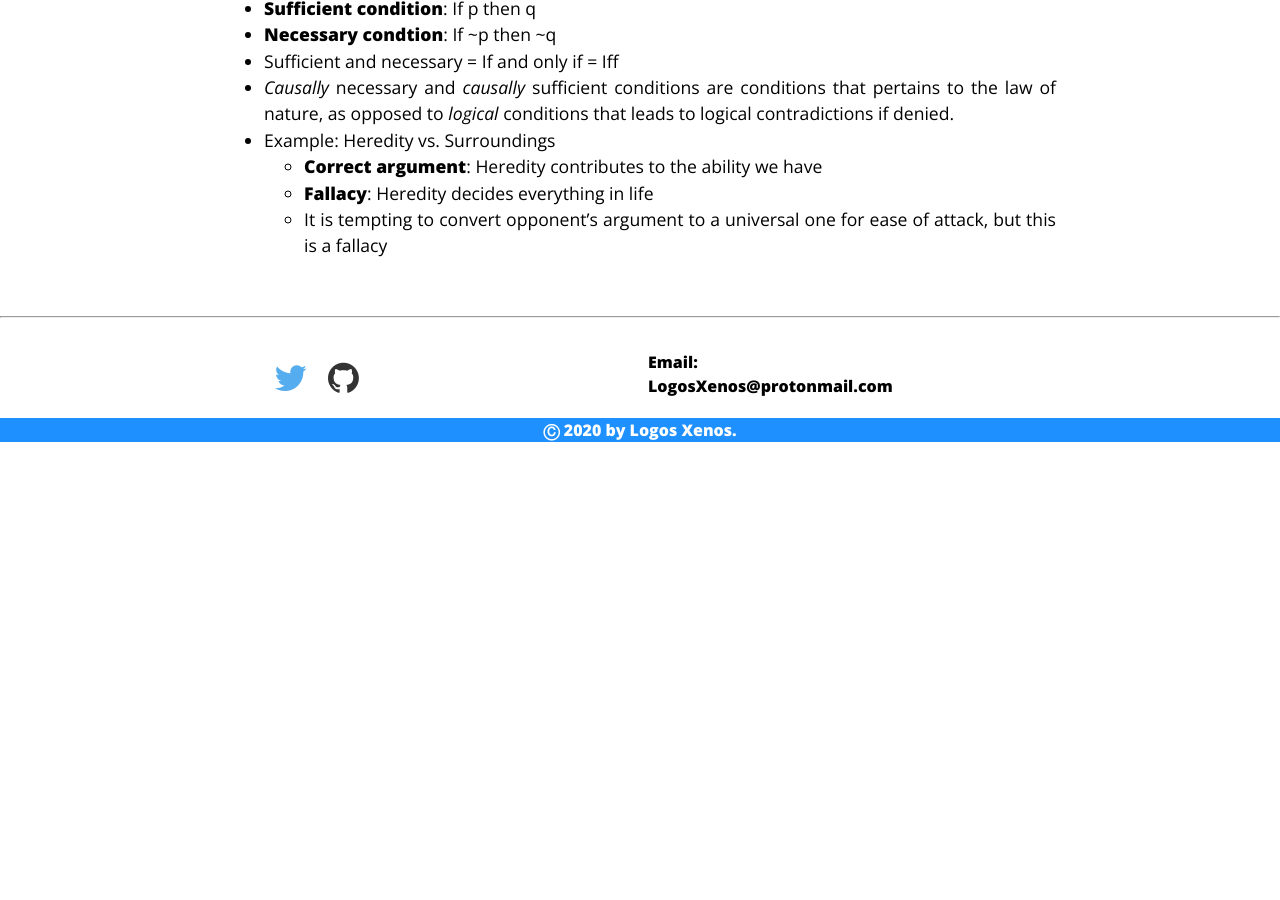
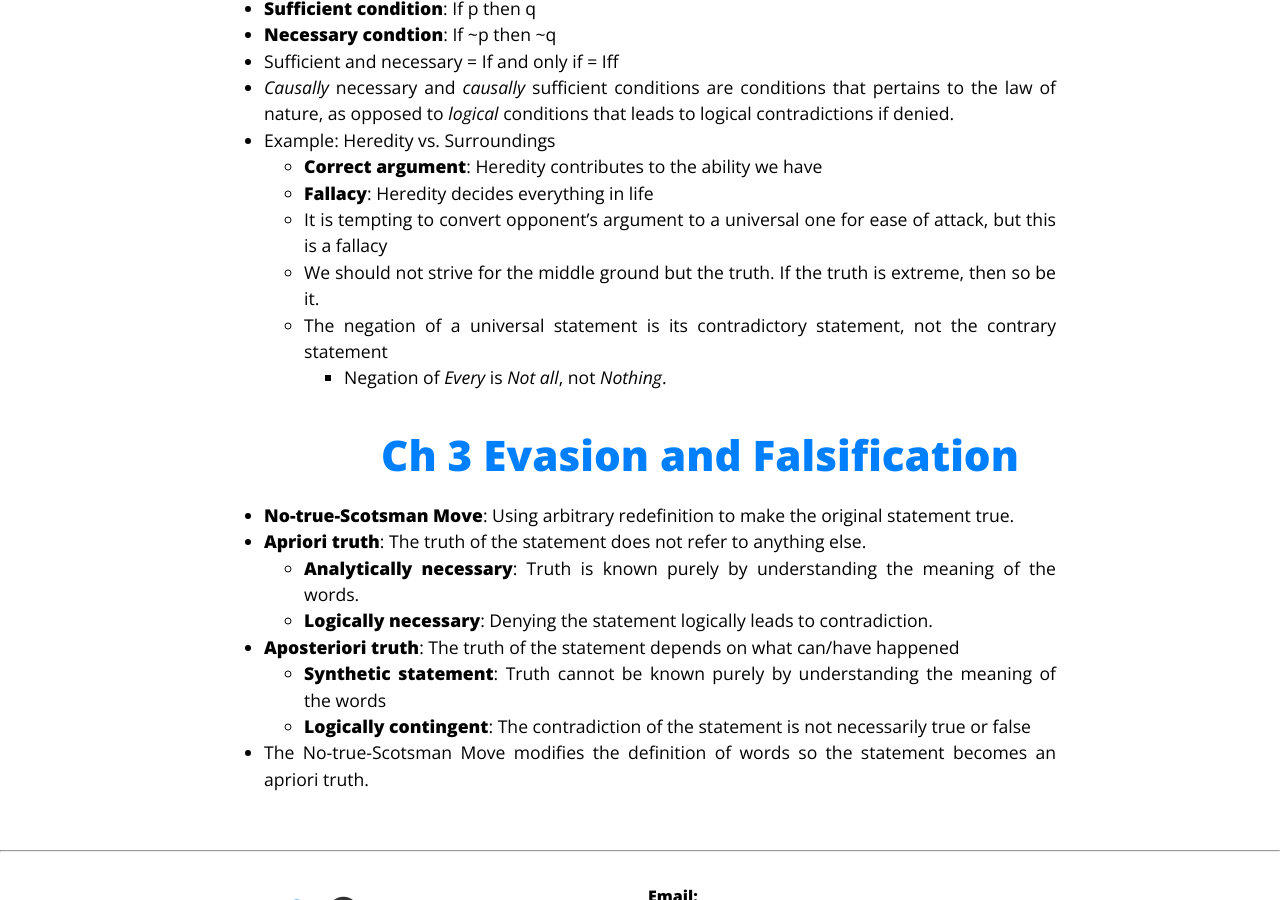
Before and after one commit to LogosXenos/LogosXenos.github.io, a Jekyll site: the page built from hidden/how-to-think-straight.md, in a window 1280 px wide and 900 px high, scrolled down 3162 px. Built offline with Jekyll 4.4.1, drawn with Linux system fonts in a browser that asks for light colours; before the commit the page ends 3604 px from its top, so only the background shows below that.

```diff
--- a/hidden/how-to-think-straight.md
+++ b/hidden/how-to-think-straight.md
@@ -96,3 +96,15 @@
 	- **Correct argument**: Heredity contributes to the ability we have
 	- **Fallacy**: Heredity decides everything in life
 	- It is tempting to convert opponent's argument to a universal one for ease of attack, but this is a fallacy
+	- We should not strive for the middle ground but the truth. If the truth is extreme, then so be it.
+	- The negation of a universal statement is its contradictory statement, not the contrary statement
+		- Negation of *Every* is *Not all*, not *Nothing*.
+## Ch 3 Evasion and Falsification
+- **No-true-Scotsman Move**: Using arbitrary redefinition to make the original statement true.
+- **Apriori truth**: The truth of the statement does not refer to anything else.
+	- **Analytically necessary**: Truth is known purely by understanding the meaning of the words.
+	- **Logically necessary**: Denying the statement logically leads to contradiction.
+- **Aposteriori truth**: The truth of the statement depends on what can/have happened
+	- **Synthetic statement**: Truth cannot be known purely by understanding the meaning of the words
+	- **Logically contingent**: The contradiction of the statement is not necessarily true or false
+- The No-true-Scotsman Move modifies the definition of words so the statement becomes an apriori truth.
```
Also changed, not shown: _layouts/default.html (+9 -0 lines).
